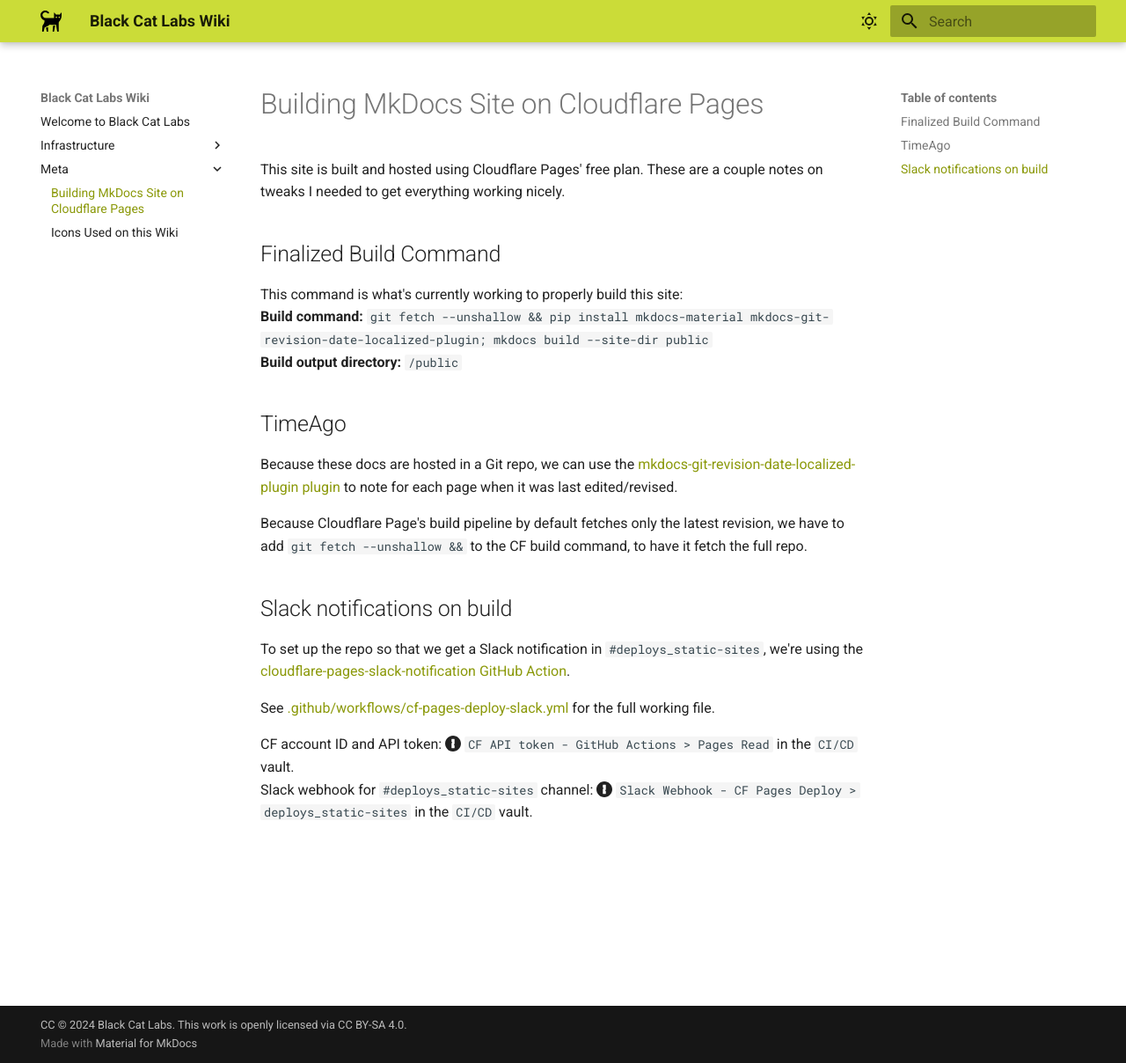
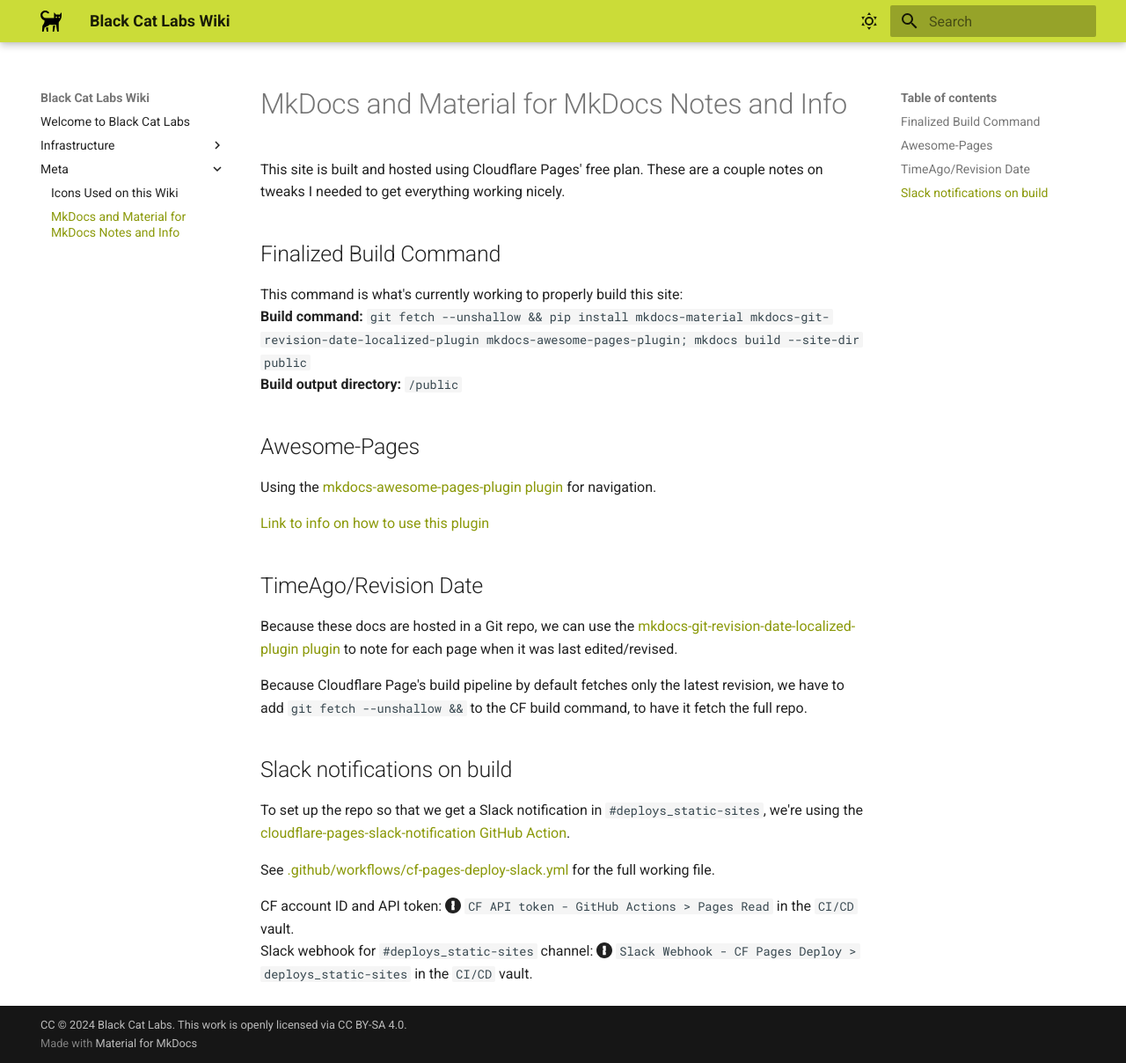
Before and after one commit to blackcat-labs/blackcatlabs-wiki, an MkDocs documentation site: the page built from docs/Meta/mkdocs.md, in a window 1280 px wide and 1208 px high. Shown: the whole window at 88% size. Built offline with MkDocs 1.6.1 and Material for MkDocs 9.7.7, drawn with Linux system fonts in a browser that asks for light colours.

Commit message:
rename meta page to mkdocs

```diff
--- a/docs/Meta/building-with-cf-pages.md
+++ b/docs/Meta/mkdocs.md
@@ -1,13 +1,18 @@
-# Building MkDocs Site on Cloudflare Pages
+# MkDocs and Material for MkDocs Notes and Info
 
-This site is built and hosted using Cloudflare Pages' free plan. These are a couple notes on tweaks I needed to get everything working nicely.
+This site is  built and hosted using Cloudflare Pages' free plan. These are a couple notes on tweaks I needed to get everything working nicely.
 
 ## Finalized Build Command
 This command is what's currently working to properly build this site:
-**Build command:** `git fetch --unshallow && pip install mkdocs-material mkdocs-git-revision-date-localized-plugin; mkdocs build --site-dir public`
+**Build command:** `git fetch --unshallow && pip install mkdocs-material mkdocs-git-revision-date-localized-plugin mkdocs-awesome-pages-plugin; mkdocs build --site-dir public`
 **Build output directory:** `/public`
 
-## TimeAgo
+## Awesome-Pages
+Using the [mkdocs-awesome-pages-plugin plugin](https://github.com/lukasgeiter/mkdocs-awesome-pages-plugin) for navigation.
+
+[Link to info on how to use this plugin](https://github.com/lukasgeiter/mkdocs-awesome-pages-plugin?tab=readme-ov-file#features)
+
+## TimeAgo/Revision Date
 Because these docs are hosted in a Git repo, we can use the [mkdocs-git-revision-date-localized-plugin plugin](https://github.com/timvink/mkdocs-git-revision-date-localized-plugin) to note for each page when it was last edited/revised.
 
 Because Cloudflare Page's build pipeline by default fetches only the latest revision, we have to add `git fetch --unshallow &&` to the CF build command, to have it fetch the full repo.
```
